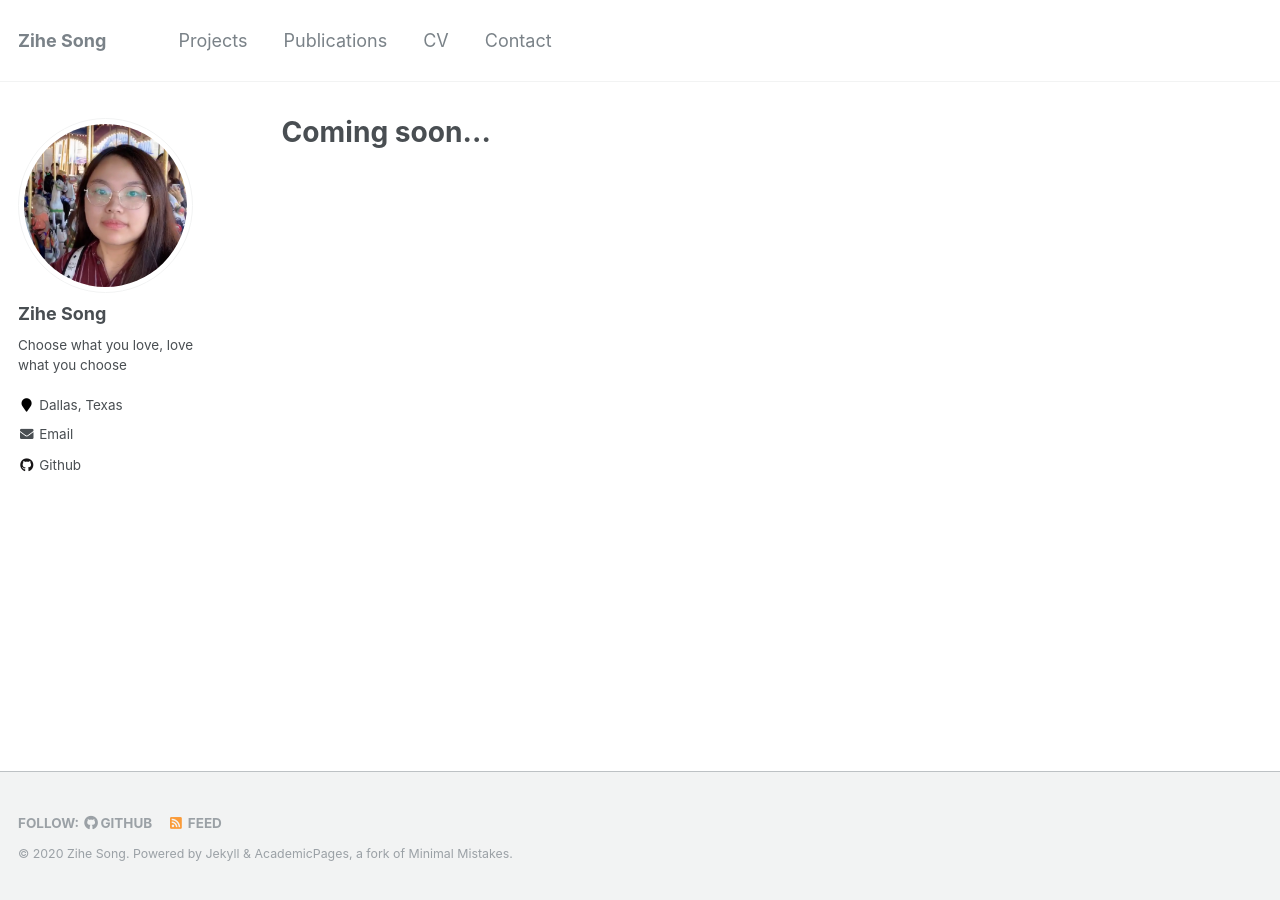
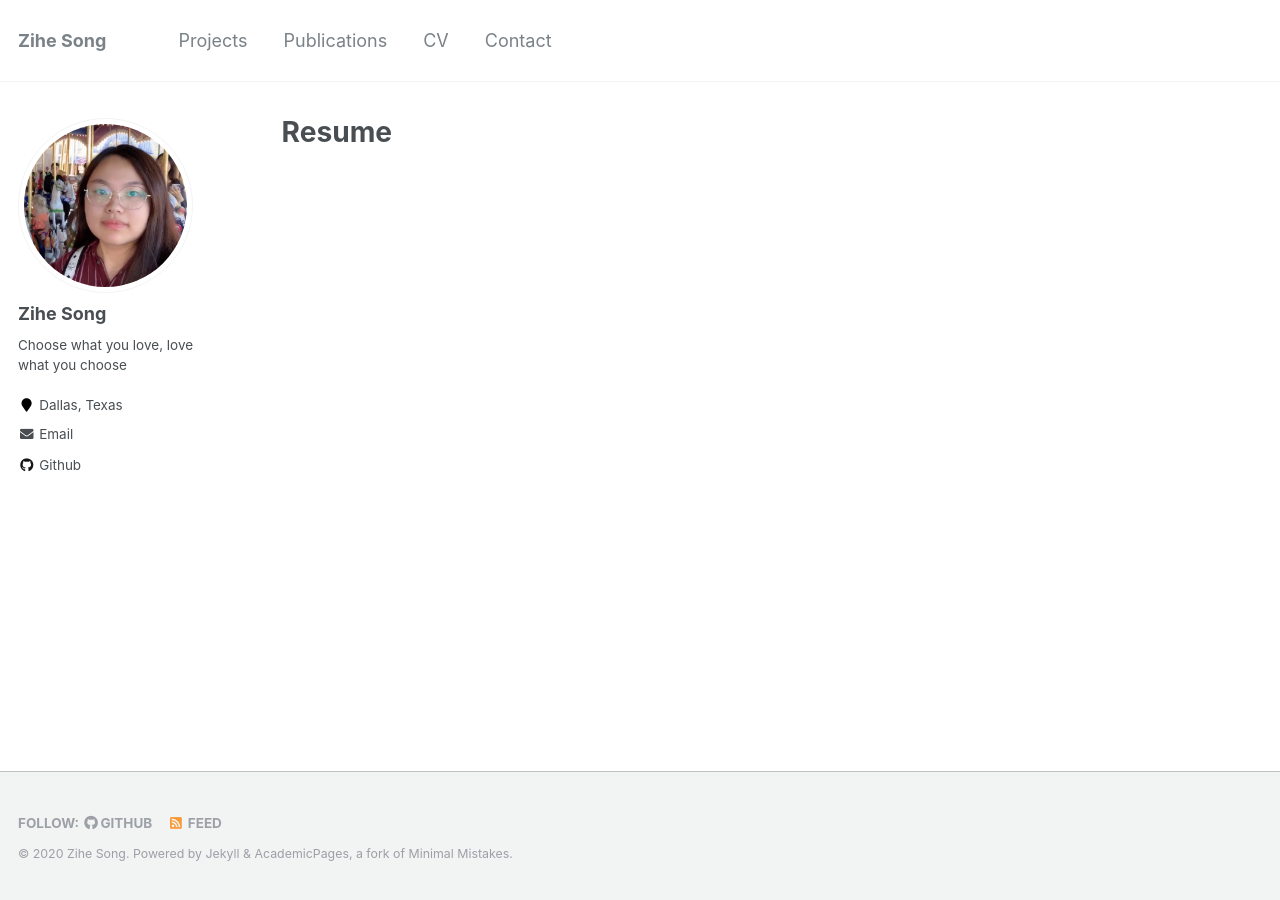
Before and after one commit to zihesong/zihesong.github.io, a Jekyll site: the page built from _pages/blog.md, in a window 1280 px wide. Built offline with Jekyll 4.4.1, drawn with Linux system fonts in a browser that asks for light colours.

Commit message:
Update blog.md

```diff
--- a/_pages/blog.md
+++ b/_pages/blog.md
@@ -1,7 +1,7 @@
 ---
 layout: archive
-title: "Coming soon..."
-permalink: /blog/
+title: "Resume"
+permalink: /cv/
 author_profile: true
 redirect_from:
   - /resume
```
